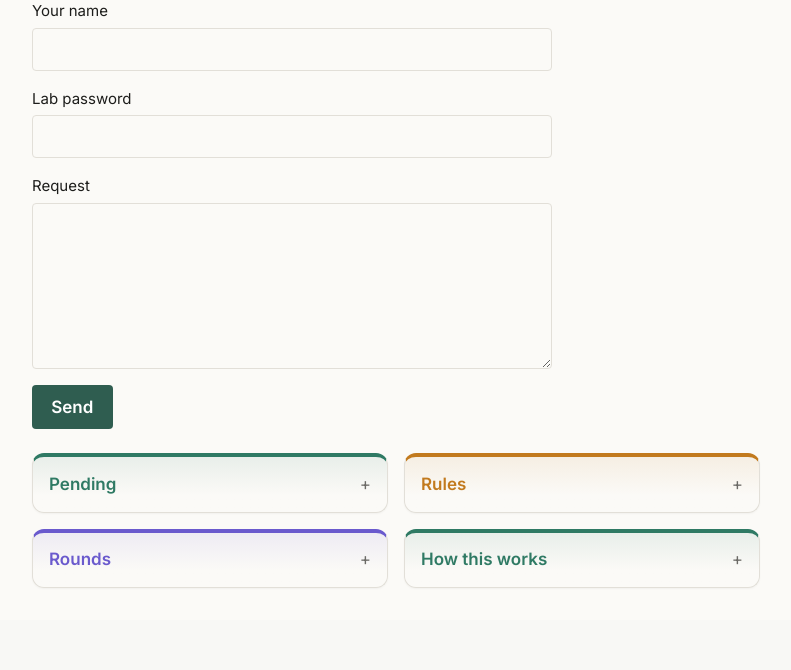
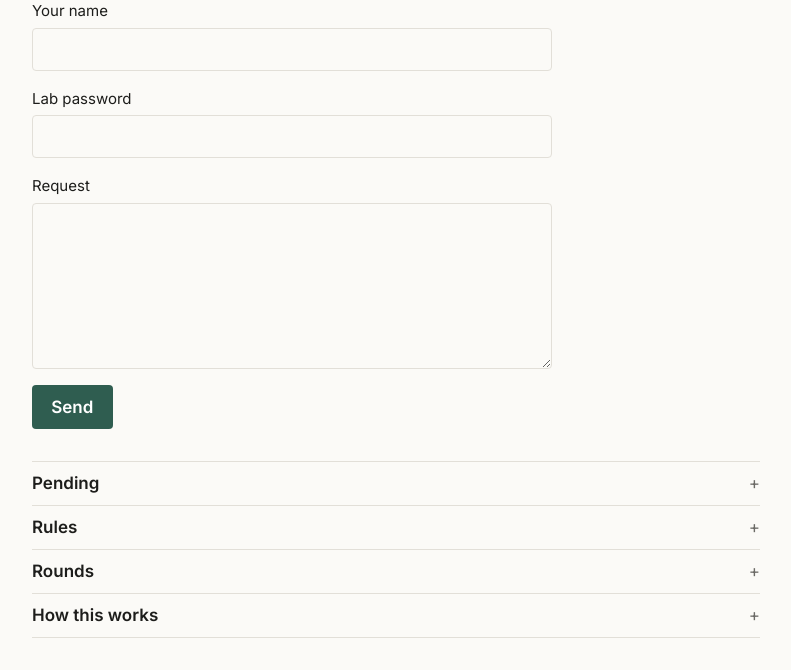
Before and after one commit to nimrodtalmon/BGULAB, a FastAPI app: page /govern in a window 1280 px wide. Shown: the part 271-941 px from the top of the page, without its empty margins (244-1035 px from the left). Before the commit the page ends 859 px from the top, so only its background shows below. Run offline with FastAPI, Linux system fonts and the light colour scheme.

Commit message:
round 16: #65 #68 #69 boxes only where a page asks; one per row; others plain
Co-Authored-By: Claude Opus 5.5 <noreply@anthropic.com>
Claude-Session: https://claude.ai/code/session_01UbesatwNhmvPMnxGv6eC7J

```diff
--- a/app/content.py
+++ b/app/content.py
@@ -76,15 +76,17 @@ def _summary(title: str, lab: bool) -> str:
     return f"<summary>{html.escape(title)}{tag}</summary>"
 
 
-def fold(body: str, lab: bool) -> str:
+def fold(body: str, lab: bool, boxed=()) -> str:
     """Render a page with every `##` (and nested `###`) section collapsed.
 
     A heading ending in "(lab only)" is shown only to signed-in lab members.
+    Sections named in `boxed` (the page's `boxed:` frontmatter) are boxes;
+    the others are plain collapsibles.
     The top `#` heading becomes the page title and is dropped here.
     """
     body = re.sub(r"\A\s*# .*\n", "", body)
     intro, sections = _split(body, 2)
-    cards = []
+    out = [render_md(intro)]
     for title, text in sections:
         hidden = bool(LAB_ONLY.search(title))
         if hidden and not lab:
@@ -99,11 +101,9 @@ def fold(body: str, lab: bool) -> str:
             sub_title = LAB_ONLY.sub("", sub_title)
             inner.append(f'<details class="sub" id="{anchor(sub_title)}">'
                          f"{_summary(sub_title, sub_hidden)}{render_md(sub_text)}</details>")
-        cards.append(f'<details class="card" id="{anchor(title)}">{_summary(title, hidden)}'
-                     f'{"".join(inner)}</details>')
-    out = [render_md(intro)]
-    if cards:
-        out.append('<div class="cards">' + "\n".join(cards) + "</div>")
+        cls = ' class="card"' if title.strip() in boxed else ""
+        out.append(f'<details{cls} id="{anchor(title)}">{_summary(title, hidden)}'
+                   f'{"".join(inner)}</details>')
     return "\n".join(out)
 
 
@@ -119,6 +119,7 @@ def page(slug: str) -> dict | None:
         "slug": slug,
         "title": meta.get("title", slug),
         "lab_only": visibility in ("lab", "members"),
+        "boxed": tuple(meta.get("boxed") or ()),
         "body": body,
     }
 
--- a/app/main.py
+++ b/app/main.py
@@ -69,7 +69,7 @@ def show_page(request: Request, slug: str) -> HTMLResponse:
     lab = lab_name(request) is not None
     if doc["lab_only"] and not lab:
         return sign_in_page(request, doc["title"])
-    body = content.fold(doc["body"], lab)
+    body = content.fold(doc["body"], lab, doc["boxed"])
     if PROJECTS_MARK in body:
         boxes = templates.get_template("projects.html").render(themes=content.projects())
         body = body.replace(PROJECTS_MARK, boxes)
--- a/static/style.css
+++ b/static/style.css
@@ -141,19 +141,6 @@ section { margin-top: 2.5rem; }
 .person-links a + a::before { content: "·"; color: var(--muted); margin: 0 .35em; }
 .small { font-size: 14px; }
 .people-group { margin: 1rem 0 .3rem; }
-details { border-top: 1px solid var(--line); padding: .4rem 0; }
-details:last-of-type { border-bottom: 1px solid var(--line); }
-details > summary {
-  cursor: pointer; list-style: none; font: 600 17px/1.4 var(--sans);
-  padding: .2rem 0;
-}
-details > summary::-webkit-details-marker { display: none; }
-details > summary:hover { color: var(--accent); }
-details > summary::before { content: "▸"; display: inline-block; width: 1.1em; color: var(--muted); }
-details[open] > summary::before { content: "▾"; }
-details > :not(summary) { margin-left: 1.1em; }
-details.sub { border: 0; padding: .1rem 0; }
-details.sub > summary { font-weight: 500; font-size: 16px; }
 .folds { margin-top: 2rem; }
 blockquote { margin: 1rem 0; padding-left: 1rem; border-left: 3px solid var(--accent); font-style: italic; }
 
@@ -214,35 +201,39 @@ dialog.project-pop .actions { display: flex; gap: 1rem; margin-top: 1rem; font-s
 #toast button.link { color: inherit; margin-left: .5rem; }
 a.term { color: inherit; text-decoration: underline dotted; text-underline-offset: 3px; text-decoration-color: var(--accent); }
 a.term:hover { color: var(--accent); }
-.theme-projects { border: 0; padding: 0; margin: 0; }
+.theme details.theme-projects { border: 0; padding: 0; margin: 0; }
 .theme-projects > summary { font: 600 14px/1.4 var(--sans); color: var(--tc); padding: .2rem 0; }
 .theme-projects > :not(summary) { margin-left: 0; }
 .theme-projects ul { margin-top: .3rem; }
 
-/* Sections as cards, like the Research boxes: collapsed cards sit in a grid;
-   an open card takes the full width. No nested indentation. */
-.cards { display: grid; grid-template-columns: repeat(2, 1fr); gap: 1rem; margin: 1.5rem 0 2rem; align-items: start; }
-@media (max-width: 760px) { .cards { grid-template-columns: 1fr; } }
+/* Collapsible sections: a plain row with +/– on the right, no indentation.
+   Sections a page lists under `boxed:` are boxes, like the Research boxes,
+   one per row; they open downward. */
+details { border-top: 1px solid var(--line); padding: .4rem 0; }
+details:last-of-type { border-bottom: 1px solid var(--line); }
+details > summary {
+  cursor: pointer; list-style: none; font: 600 17px/1.4 var(--sans); padding: .2rem 0;
+  display: flex; justify-content: space-between; align-items: baseline; gap: .5rem;
+}
+details > summary::-webkit-details-marker { display: none; }
+details > summary:hover { color: var(--accent); }
+details > summary::after { content: "+"; color: var(--muted); font-weight: 400; }
+details[open] > summary::after { content: "–"; }
+details.sub { border-bottom: 0; }
+details.sub > summary { font: 600 15px/1.4 var(--sans); }
+details ul, details ol { padding-left: 1.3em; }
+
 details.card {
   --tc: var(--t1);
-  margin: 0; border: 1px solid var(--line); border-top: 4px solid var(--tc);
+  margin: 1rem 0; border: 1px solid var(--line); border-top: 4px solid var(--tc);
   border-radius: 12px; padding: .75rem 1rem;
   background: linear-gradient(180deg, color-mix(in srgb, var(--tc) 9%, var(--bg)), var(--bg) 70%);
-  box-shadow: 0 1px 2px rgba(0, 0, 0, .04);
-  transition: box-shadow .18s;
+  box-shadow: 0 1px 2px rgba(0, 0, 0, .04); transition: box-shadow .18s;
 }
-.cards > details.card:nth-child(3n+2) { --tc: var(--t2); }
-.cards > details.card:nth-child(3n) { --tc: var(--t3); }
+details.card + details.card { --tc: var(--t2); }
+details.card + details.card + details.card { --tc: var(--t3); }
 details.card:last-of-type { border-bottom: 1px solid var(--line); }
 details.card:hover { box-shadow: 0 8px 24px rgba(0, 0, 0, .08); }
-details.card[open] { grid-column: 1 / -1; }
-details.card > summary { color: var(--tc); display: flex; justify-content: space-between; align-items: baseline; gap: .5rem; }
-details.card > summary::before, details.card details.sub > summary::before { content: none; }
-details.card summary::after { content: "+"; color: var(--muted); font-weight: 400; }
-details.card[open] > summary::after, details.card details.sub[open] > summary::after { content: "–"; }
-details.card > :not(summary), details.card details.sub > :not(summary) { margin-left: 0; }
-details.card ul, details.card ol { padding-left: 1.3em; }
-details.card details.sub { border-top: 1px solid var(--line); padding: .35rem 0; }
-details.card details.sub > summary { display: flex; justify-content: space-between; font: 600 15px/1.4 var(--sans); color: var(--fg); }
+details.card > summary { color: var(--tc); }
 details.card details.sub > summary:hover { color: var(--tc); }
-details.card > p:first-of-type { margin-top: .5rem; }
+details.card + details:not(.card) { border-top: 0; }
--- a/templates/govern.html
+++ b/templates/govern.html
@@ -22,8 +22,8 @@ from <a href="#round-{{ latest_round }}">round {{ latest_round }}</a>{% endif %}
   <button type="submit">Send</button>
 </form>
 
-<section class="folds cards">
-<details class="card" id="pending">
+<section class="folds">
+<details id="pending">
 <summary>Pending{% if pending %} ({{ pending | length }}){% endif %}</summary>
 {% if pending is none %}
   <p class="muted">Pending requests cannot be loaded right now.</p>
@@ -43,12 +43,12 @@ from <a href="#round-{{ latest_round }}">round {{ latest_round }}</a>{% endif %}
 {% endif %}
 </details>
 
-<details class="card" id="rules">
+<details id="rules">
 <summary>Rules</summary>
 {{ rules | safe }}
 </details>
 
-<details class="card" id="rounds">
+<details id="rounds">
 <summary>Rounds</summary>
 {% for r in rounds %}
 <details class="sub" id="round-{{ r.number }}">
@@ -66,7 +66,7 @@ from <a href="#round-{{ latest_round }}">round {{ latest_round }}</a>{% endif %}
 {% if not lab and rounds %}<p class="muted">Names, request texts and diffs are shown to signed-in lab members.</p>{% endif %}
 </details>
 
-<details class="card" id="how-this-works">
+<details id="how-this-works">
 <summary>How this works</summary>
 <p>The site changes only through requests, decided in rounds under the rules
 above. Claude does the work in each round, following the procedure below
--- a/templates/people.html
+++ b/templates/people.html
@@ -16,7 +16,7 @@
 </ul>
 {% endfor %}
 {% if people.past %}
-<details class="card" id="alumni">
+<details id="alumni">
 <summary>Alumni ({{ people.past | length }})</summary>
 {% for heading, group in people.past_groups %}
 <h4 class="people-group">{{ heading }}</h4>
```
Also changed, not shown: content/pages/lab.md (+1 -0 lines), tests/test_app.py (+3 -2 lines).
